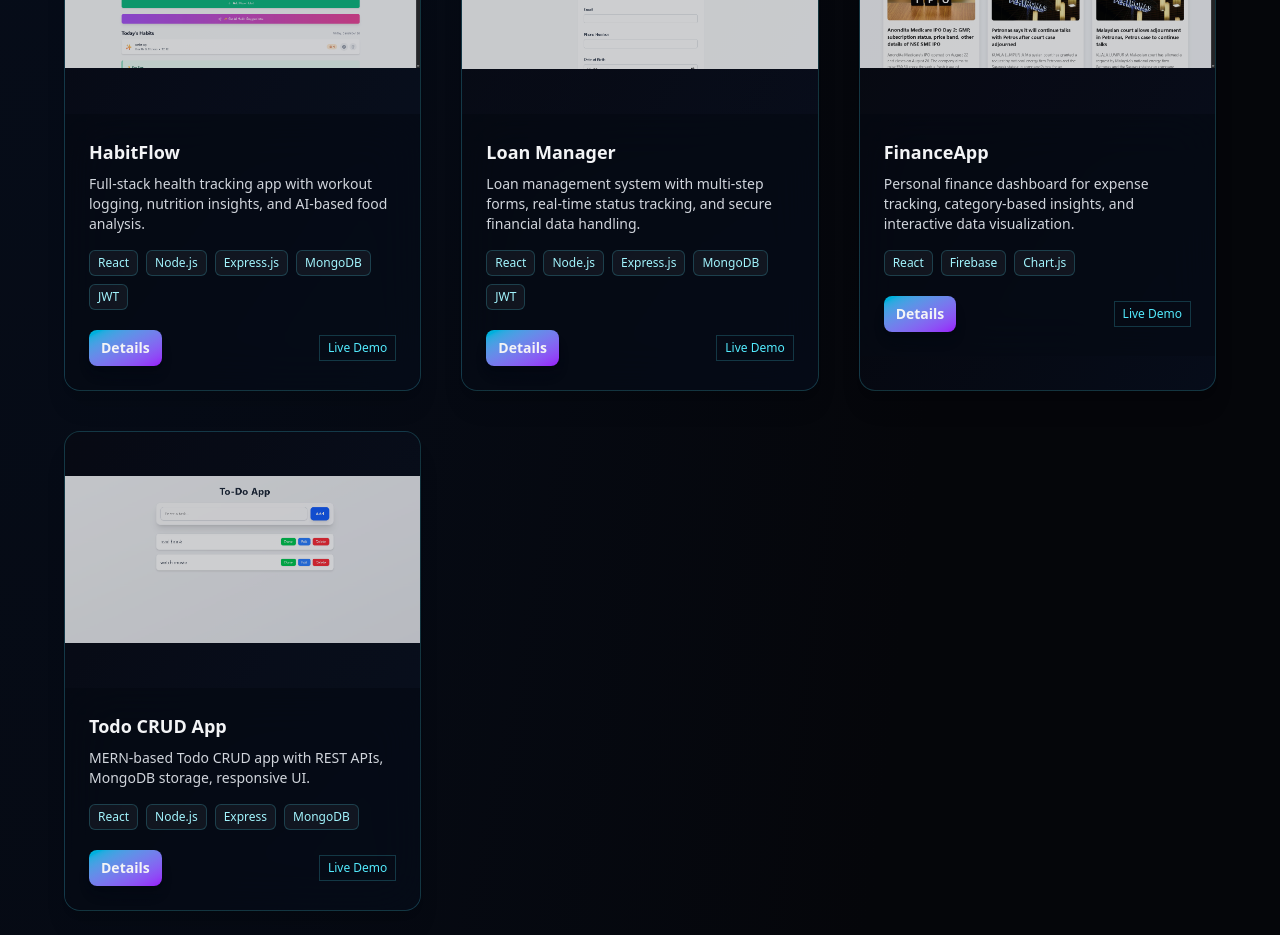
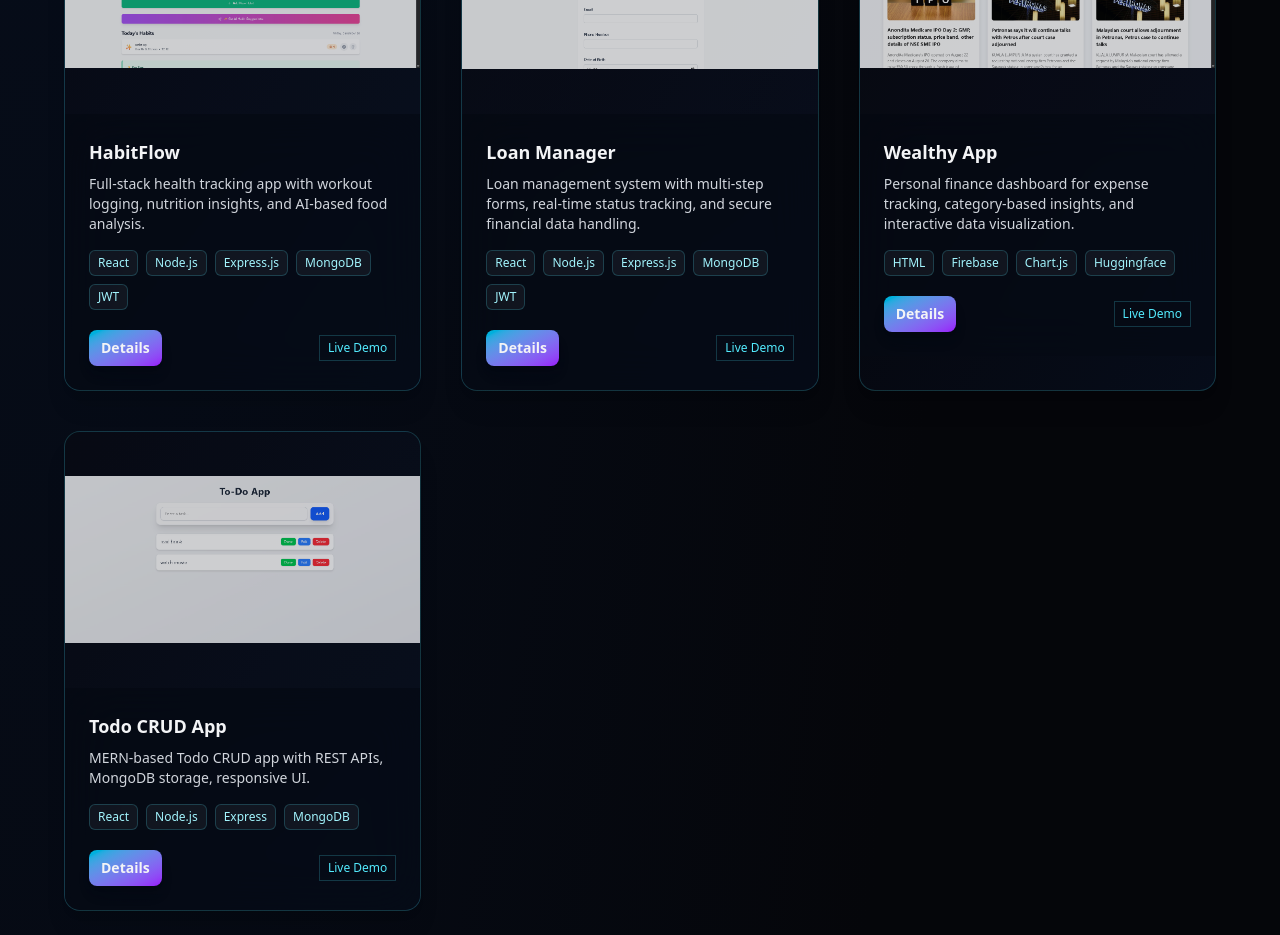
Before and after one commit to malbroo96/akhil-joseph-portfolio, a React (Vite) app: page / in a window 1280 px wide. Shown: the part 2940-3875 px from the top of the page. Built offline with nearby package versions, Linux system fonts and the light colour scheme.

Commit message:
added link and rename finace app to wealthy app and chnaged the stack

```diff
--- a/src/pages/Portfolio.jsx
+++ b/src/pages/Portfolio.jsx
@@ -13,7 +13,8 @@ import Footer from "../components/Footer";
 // Import project screenshots
 import habitFlowImg from "../assets/habbit flow.png";
 import loanManagerImg from "../assets/loan manager.png";
-import financeAppImg from "../assets/finance app.png";
+import wealthyAppImg from "../assets/finance app.png";
+
 import todoImg from "../assets/todo.png";
 
 const projectsData = [
@@ -34,17 +35,17 @@ const projectsData = [
     long: "Developed a loan management system with multi-step forms, real-time status tracking, backend validation, and secure APIs for sensitive financial data.",
     tech: ["React", "Node.js", "Express.js", "MongoDB", "JWT"],
     image: loanManagerImg,
-    link: "https://github.com/malbroo96/loan-manager",
+    link: "https://github.com/malbroo96/masai-react/tree/main/loan-app",
     deploy: "https://masai-react-five.vercel.app",
   },
   {
-    title: "FinanceApp",
+    title: "Wealthy App",
     short:
       "Personal finance dashboard for expense tracking, category-based insights, and interactive data visualization.",
     long: "Built a personal finance dashboard for expense tracking, category-based insights, and interactive data visualization using real-time cloud storage.",
-    tech: ["React", "Firebase", "Chart.js"],
-    image: financeAppImg,
-    link: "https://github.com/malbroo96/finance-app",
+    tech: ["HTML", "Firebase", "Chart.js","Huggingface" ],
+    image: wealthyAppImg,
+    link: "https://github.com/malbroo96/masai-project/tree/647998640286e41956fc379b3a9c6bc71d57c96a/finaleva/project1",
     deploy: "https://delightful-sprinkles-8e91a9.netlify.app/index.html",
   },
   {
```
